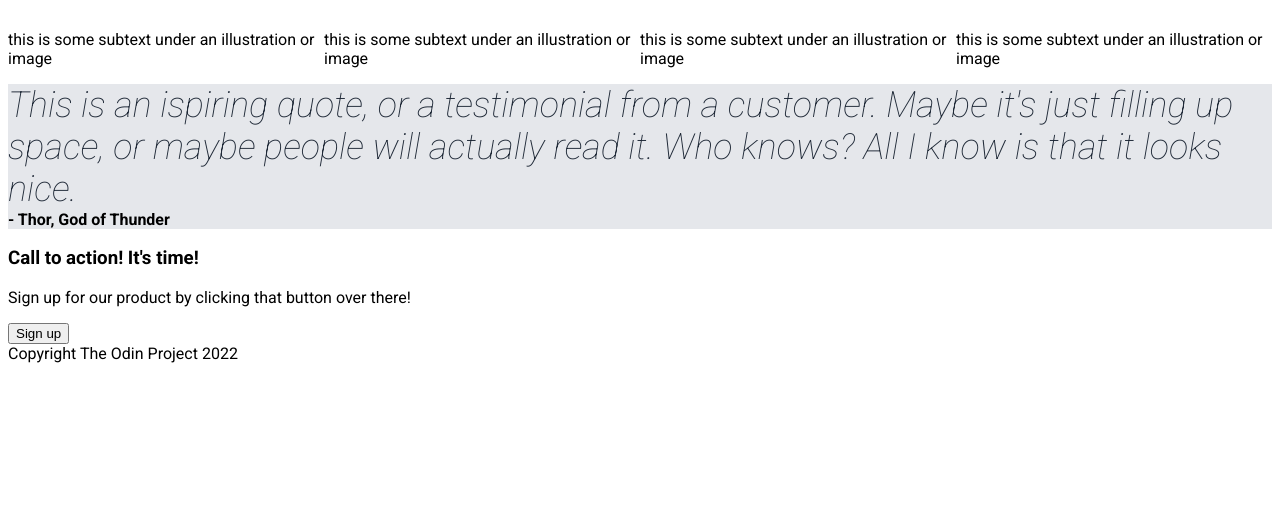
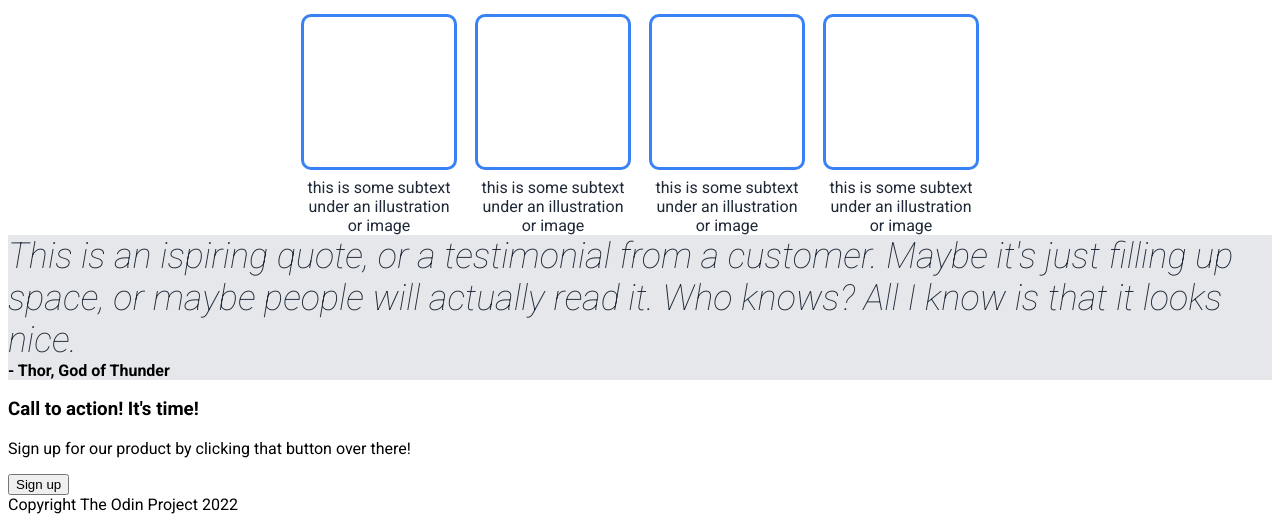
Before and after one commit to nicolobartolinii/magallesimo-site, a plain HTML site: page index.html in a window 1280 px wide. Shown: the part 527-1049 px from the top of the page. Before the commit the page ends 898 px from the top, so only its background shows below. Drawn offline with Linux system fonts and the light colour scheme.

Commit message:
sezione delle carte ci sta

```diff
--- a/index.html
+++ b/index.html
@@ -46,23 +46,23 @@
     <div class="carte">
 
         <div class="carta">
-            <div id="prima-carta"></div>
-            <p>this is some subtext under an illustration or image</p>
+            <div class="box"></div>
+            <div>this is some subtext under an illustration or image</div>
         </div>
 
         <div class="carta">
-            <div id="seconda-carta"></div>
-            <p>this is some subtext under an illustration or image</p>
+            <div class="box"></div>
+            <div>this is some subtext under an illustration or image</div>
         </div>
 
         <div class="carta">
-            <div id="terza-carta"></div>
-            <p>this is some subtext under an illustration or image</p>
+            <div class="box"></div>
+            <div>this is some subtext under an illustration or image</div>
         </div>
 
         <div class="carta">
-            <div id="quarta-carta"></div>
-            <p>this is some subtext under an illustration or image</p>
+            <div class="box"></div>
+            <div>this is some subtext under an illustration or image</div>
         </div>
 
     </div>
--- a/style.css
+++ b/style.css
@@ -87,12 +87,34 @@ body {
     color: #1F2937;
     font-size: 36px;
     font-weight: 900;
+    text-align: center;
 }
 
     .carte {
         display: flex;
+        justify-content: center;
+        gap: 24px;
+    }
 
-    }
+        .carta {
+            display: flex;
+            flex-direction: column;
+            align-items: center;
+            width: 150px;
+            gap: 8px;
+        }
+
+            .box {
+                width: 150px;
+                height: 150px;
+                border: 3px solid #3882F6;
+                border-radius: 10px;
+            }
+
+            .carta div {
+                color: #1F2937;
+                text-align: center;
+            }
 
 .quote {
     background-color: #E5E7EB;
```
